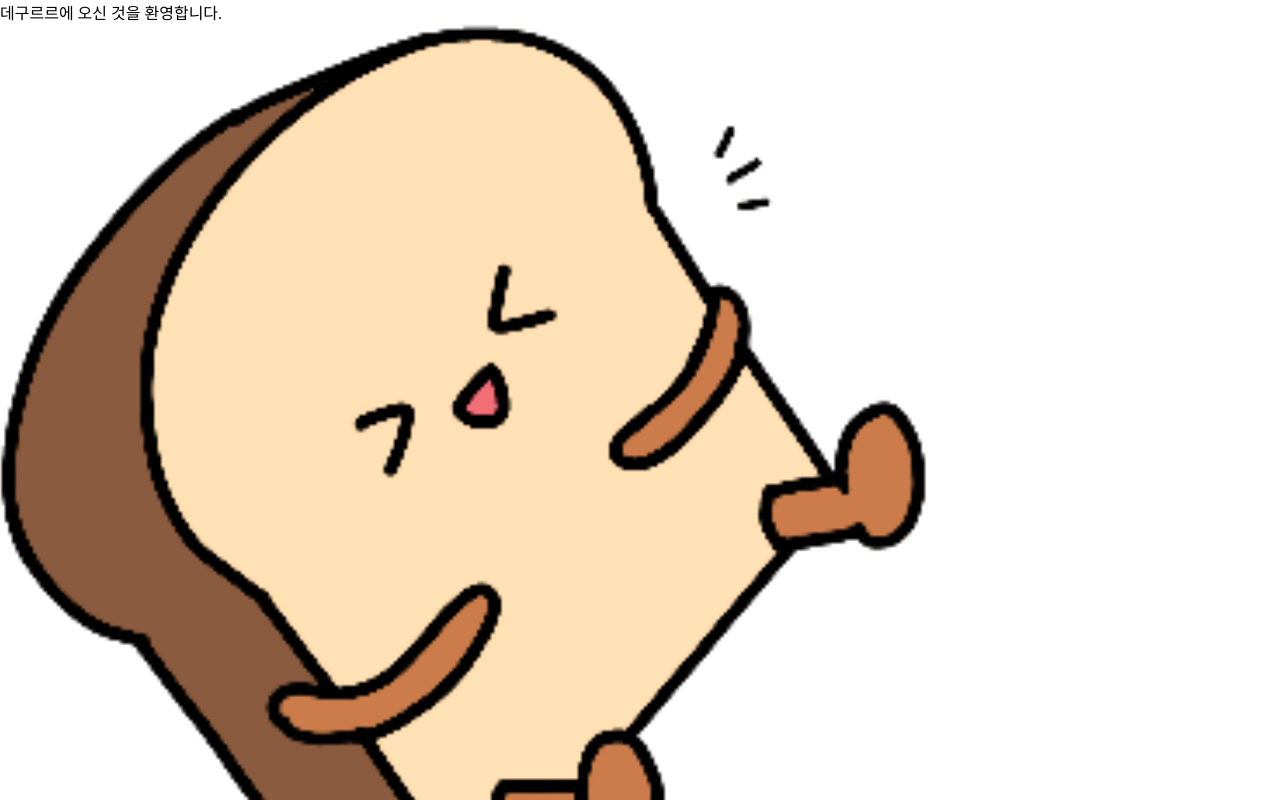
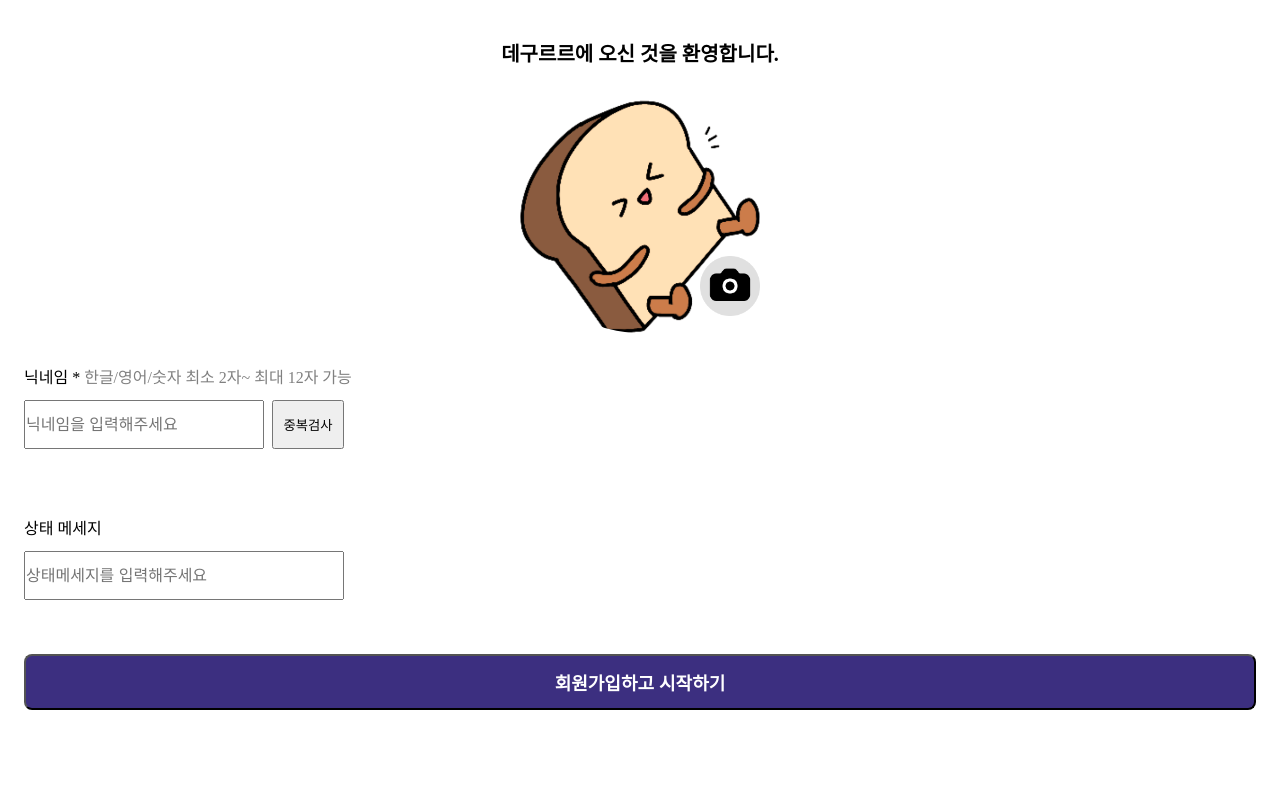
Before and after one commit to TEAM-DGRR/dgrr, a React (Create React App) app in the folder frontend/: page /signup in a window 1280 px wide. Shown: the top 800 px of the page. Built offline with nearby package versions, Linux system fonts and the light colour scheme; no server answers.

Commit message:
design: 회원가입 페이지 디자인 수정

```diff
--- a/frontend/src/assets/scss/Signup.scss
+++ b/frontend/src/assets/scss/Signup.scss
@@ -1,10 +1,80 @@
 .signupForm {
   label {
     display: flex;
-    flex-direction: column
-  }
-
-  label > * {
-    width: auto;
+    flex-direction: column;
+    width: calc(100% - 48px);
+    margin: auto;
+    margin-bottom: 24px;
   }
 }
+
+.input-container {
+  display: flex;
+  gap: 8px; /* Input과 button 사이의 간격 */
+  align-items: center; /* 세로 중앙 정렬 */
+}
+
+.signup-title {
+  font-size: 20px;
+  font-weight: bold;
+  text-align: center;
+  height: 100px;
+
+  p {
+    padding-top: 38px;
+  }
+}
+
+#signupbtn {
+  height: 56px;
+  width: calc(100% - 48px);
+  border-radius: 8px;
+  margin-left: 24px;
+  margin-top: 30px;
+
+  // 색
+  background: #3c2f80;
+  color: white;
+
+  // 폰트
+  font-size: 18px;
+  font-weight: bold;
+}
+
+#profileImg-label {
+  position: relative;
+  width: 240px;
+  height: 240px;
+
+  label {
+    width: 60px;
+    height: 60px;
+
+    position: absolute;
+    bottom: 0;
+    right: 0;
+  }
+}
+
+#ex-profile {
+  width: 100%;
+  height: 240px;
+  border-radius: 70%;
+  position: relative;
+}
+
+#profileImg {
+  display: none;
+}
+
+#nicknamebtn {
+  float: right;
+  height: 49px;
+  width: 72px;
+  margin-top: 12px;
+}
+
+.check-state {
+  margin-top: 24px;
+  vertical-align: middle;
+}
--- a/frontend/src/pages/LoginPages/SignUp.tsx
+++ b/frontend/src/pages/LoginPages/SignUp.tsx
@@ -3,6 +3,10 @@ import blankImg from "assets/images/logo_character.png";
 import axios from "axios";
 import { useLocation } from "react-router";
 import { useNavigate } from "react-router-dom";
+import photoUpload from "assets/images/ico_photo.png";
+import "assets/scss/Signup.scss";
+import { Input } from "components/Elements/Form/Input";
+
 
 type UploadImg = {
   file: File;
@@ -46,7 +50,7 @@ export const SignUp = () => {
     setCheckbtn('중복확인')
   }
   // 상태메시지 변경상태 받기
-  const onChangeDescription = (e: ChangeEvent<HTMLTextAreaElement>) => {
+  const onChangeDescription = (e: ChangeEvent<HTMLInputElement>) => {
     setDescription(e.target.value)
   }
 
@@ -154,39 +158,64 @@ export const SignUp = () => {
   // 프로필 이미지 미리보기 부분
   const ShowImg = useMemo(() => {
     if (!profileImg && profileImg == null) {
-      return <img src={blankImg} alt="기본 이미지" />;
+      return <img src={blankImg} alt="기본 이미지" id="ex-profile" />;
     }
-    return <img src={profileImg.thumbnail} alt={profileImg.type} onClick={fileInput} />;
+    return <img src={profileImg.thumbnail} alt={profileImg.type} onClick={fileInput} id="ex-profile" />;
   }, [profileImg]);
 
   return (
     <div className="SignUp">
-      <p>데구르르에 오신 것을 환영합니다.</p>
-
-      {/* 이미지 미리보기 */}
-      {ShowImg}
+      <div className="signup-title">
+        <p>데구르르에 오신 것을 환영합니다.</p>
+      </div>
 
       <form onSubmit={onSubmit} className="signupForm">
         <label id="profileImg-label">
-          <label htmlFor="profileImg">프로필 이미지 업로드</label><br/>
-          <input hidden id="profileImg" type="file" accept="image/*" ref={fileInputRef} onChange={uploadImg} />
+          {/* 이미지 미리보기 */}
+          {ShowImg}
+
+          <label htmlFor="profileImg">
+            <img src={photoUpload} id="photo-upload" alt="업로드버튼" />
+          </label>
+          <br />
+
+          <input
+            id="profileImg"
+            type="file"
+            accept="image/*"
+            ref={fileInputRef}
+            onChange={uploadImg}
+          />
         </label>
         <label id="nickname-label">
           <div>
-            <span>닉네임 </span>
-            <span>한글/영어/숫자 최소 2자~ 최대 12자 가능</span>
+            <span>닉네임 * </span>
+            <span style={{ color: "grey" }}>
+              한글/영어/숫자 최소 2자~ 최대 12자 가능
+            </span>
           </div>
-          <input type="text" id="nickname" name="nickname" value={nickname} onChange={onChangeNickname} />
-          <div>
-            <span style={{ visibility: see ? 'visible' : 'hidden', color: 'red' }}>{checkstate}</span>
-            <button onClick={nicknameCheck}>{checkbtn}</button><br/>
+          <div className="input-container">
+            <Input width={240} onChange={onChangeNickname} placeholder={'닉네임을 입력해주세요'} />
+            <button id="nicknamebtn" onClick={nicknameCheck}>
+              {checkbtn}
+            </button>
+          </div>
+          <div className="check-state">
+            <span
+              style={{ visibility: see ? "visible" : "hidden", color: "red" }}
+            >
+              {checkstate}
+            </span>
+            <br />
           </div>
         </label>
         <label id="description-label">
           <span>상태 메세지</span>
-          <textarea id="description" name="description" value={description} onChange={onChangeDescription} />
+          <Input width={320} onChange={onChangeDescription} placeholder={'상태메세지를 입력해주세요'} />
         </label>
-        <button type="submit">회원가입하고 시작하기</button>
+        <button id="signupbtn" type="submit">
+          회원가입하고 시작하기
+        </button>
       </form>
     </div>
   );
```
